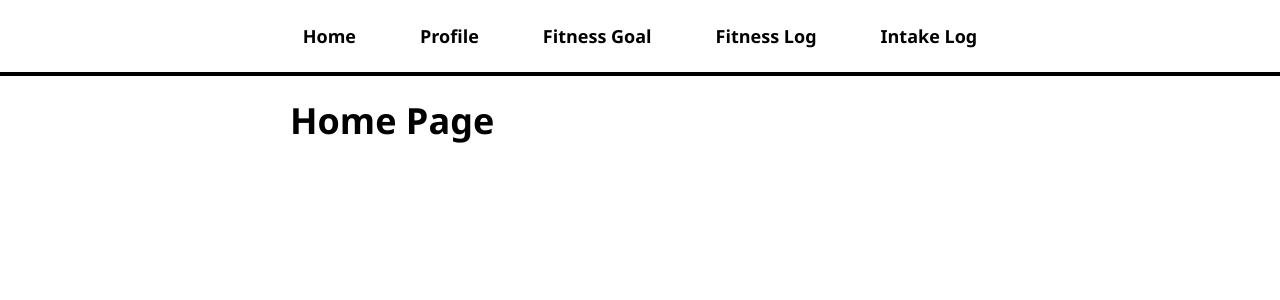
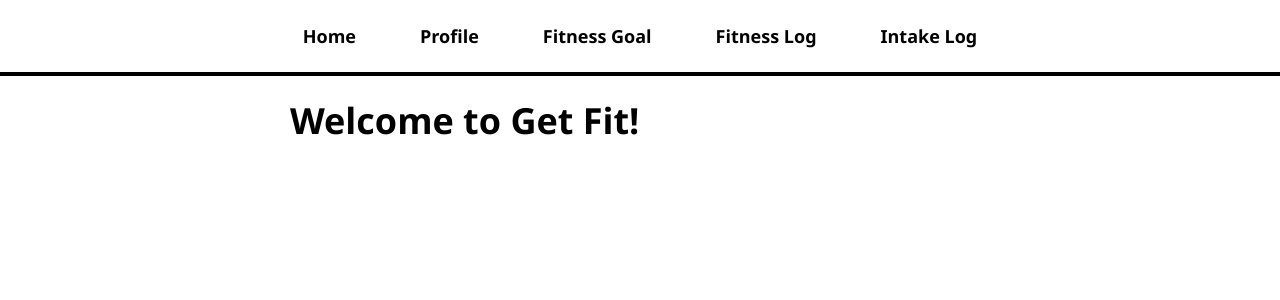
Before and after one commit to angelamoore86/Get-Fit-App, a React (Create React App) app in the folder frontend/: page / in a window 1280 px wide. Shown: the top 300 px of the page. Built offline with nearby package versions, Linux system fonts and the light colour scheme.

Commit message:
Testing development branch

```diff
--- a/frontend/src/pages/HomePage.js
+++ b/frontend/src/pages/HomePage.js
@@ -1,6 +1,6 @@
 const HomePage = () => {
     return (
-        <h1>Home Page</h1>
+        <h1>Welcome to Get Fit!</h1>
     );
 }
 
```
